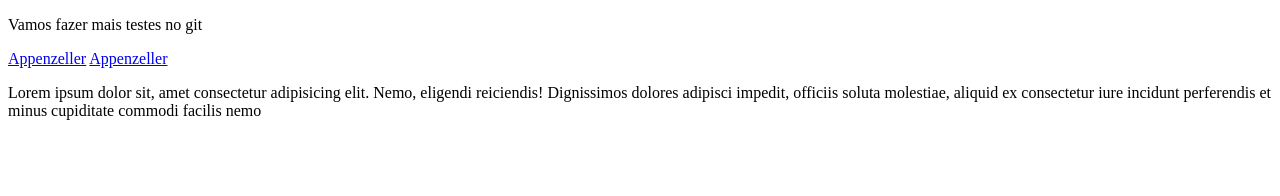
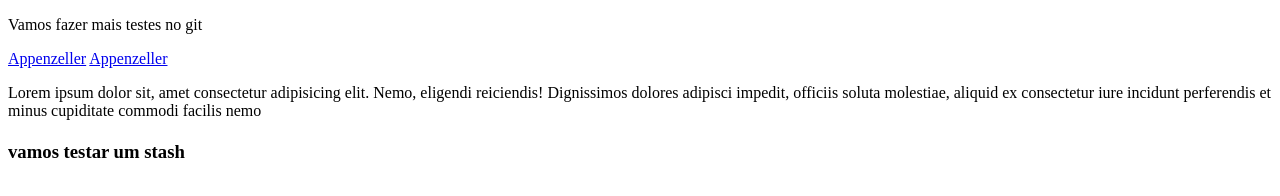
Before and after one commit to AnadyCdeMesquita/Curso-Aprendendo-Git-Github, a plain HTML site: page pacote.html in a window 1280 px wide. Drawn offline with Linux system fonts and the light colour scheme.

Commit message:
testando comando stash

```diff
--- a/pacote.html
+++ b/pacote.html
@@ -15,5 +15,6 @@
   <h2>
 
   </h2>
+  <h3> vamos testar um stash</h3>
 </body>
 </html>
```
